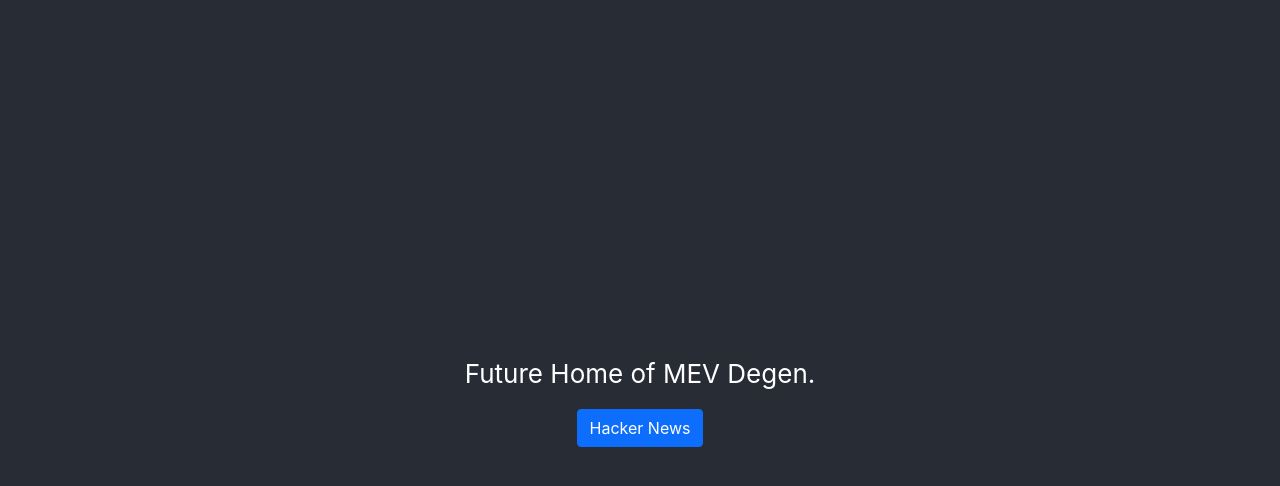
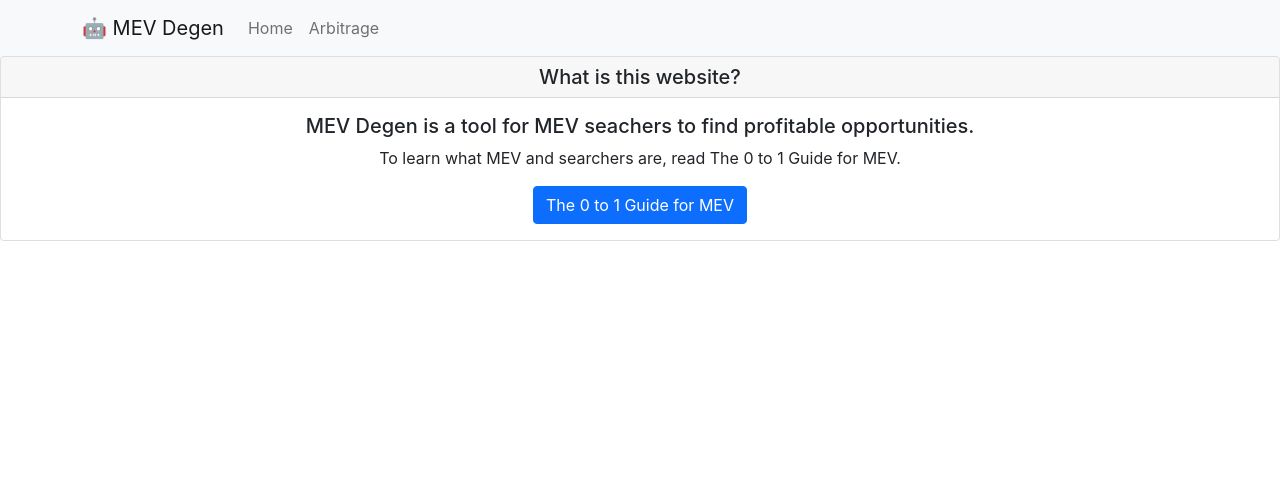
Before and after one commit to LinuxFan2718/mevdegen, a React (Create React App) app: page / in a window 1280 px wide. Shown: the top 486 px of the page. Built offline with nearby package versions, Linux system fonts and the light colour scheme.

Commit message:
create Home component

```diff
--- a/src/App.css
+++ b/src/App.css
@@ -12,7 +12,3 @@
   font-size: calc(10px + 2vmin);
   color: white;
 }
-
-.App-link {
-  color: #61dafb;
-}
--- a/src/App.js
+++ b/src/App.js
@@ -1,18 +1,23 @@
 import './App.css';
-import Button from 'react-bootstrap/Button';
+import { Container, Nav, Navbar } from 'react-bootstrap';
+import Home from './Home';
 
 function App() {
   return (
     <div className="App">
-      <header className="App-header">
-        <p>
-          Future Home of MEV Degen.
-        </p>
-
-        <Button variant="primary" href="https://news.ycombinator.com">
-          Hacker News
-        </Button>
-      </header>
+      <Navbar bg="light" expand="lg">
+        <Container>
+          <Navbar.Brand href="#home">🤖 MEV Degen</Navbar.Brand>
+          <Navbar.Toggle aria-controls="basic-navbar-nav" />
+          <Navbar.Collapse id="basic-navbar-nav">
+            <Nav className="me-auto">
+              <Nav.Link href="#home">Home</Nav.Link>
+              <Nav.Link href="#arbitrage">Arbitrage</Nav.Link>
+            </Nav>
+          </Navbar.Collapse>
+        </Container>
+      </Navbar>
+      <Home />
     </div>
   );
 }
--- /dev/null
+++ b/src/Home.js
@@ -0,0 +1,20 @@
+import { Button, Card } from 'react-bootstrap';
+
+function Home() {
+  return (
+    <Card>
+      <Card.Header as="h5">What is this website?</Card.Header>
+      <Card.Body>
+        <Card.Title>MEV Degen is a tool for MEV seachers to find profitable opportunities.</Card.Title>
+        <Card.Text>
+          To learn what MEV and searchers are, read The 0 to 1 Guide for MEV.
+        </Card.Text>
+        <Button variant="primary" href="https://calblockchain.mirror.xyz/c56CHOu-Wow_50qPp2Wlg0rhUvdz1HLbGSUWlB_KX9o">
+          The 0 to 1 Guide for MEV
+        </Button>
+      </Card.Body>
+    </Card>
+  )
+}
+
+export default Home;
```
